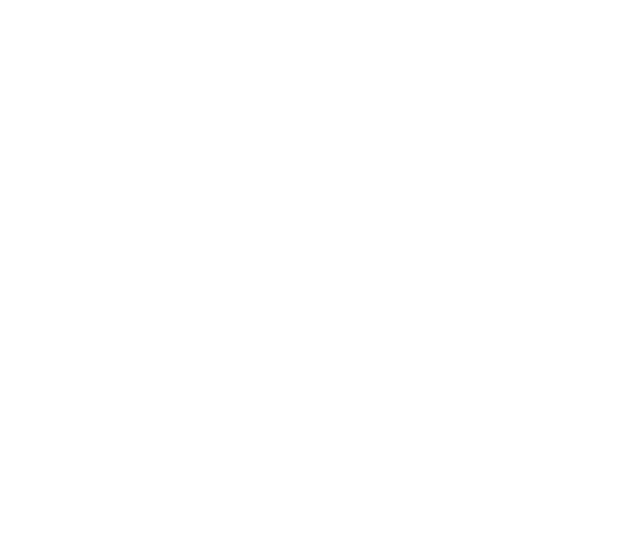
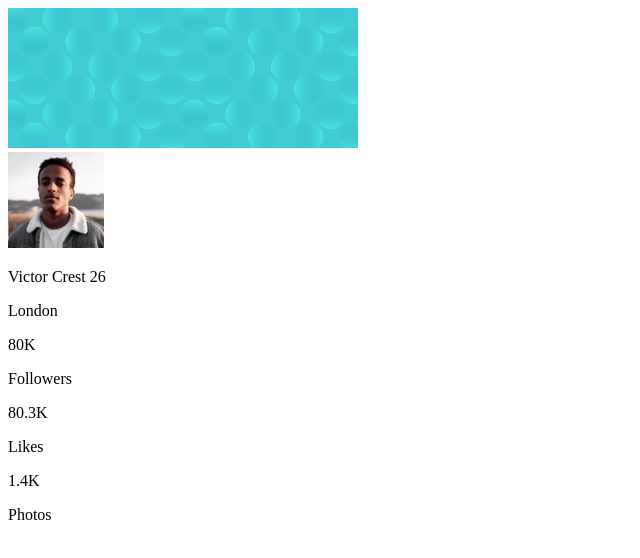
Before and after one commit to PauliVr/Proyecto-ProfileCardComponent-FrontEndMentor, a plain HTML site: page index.html in a window 1280 px wide. Shown: the whole page, without its empty margins (0-640 px from the left). Drawn offline with Linux system fonts and the light colour scheme.

Commit message:
Se agrego la estructura HTML al proyecto

```diff
--- a/index.html
+++ b/index.html
@@ -1,13 +1,44 @@
 <!DOCTYPE html>
 <html lang="en">
+
 <head>
   <meta charset="UTF-8">
   <meta http-equiv="X-UA-Compatible" content="IE=edge">
   <meta name="viewport" content="width=device-width, initial-scale=1.0">
+  <link rel="preconnect" href="https://fonts.googleapis.com">
+  <link rel="preconnect" href="https://fonts.gstatic.com" crossorigin>
+  <link href="https://fonts.googleapis.com/css2?family=Kumbh+Sans:wght@400;700&display=swap" rel="stylesheet">
   <link rel="stylesheet" href="/CSS/style.css">
   <title>Profile Card</title>
 </head>
+
 <body>
+  <div class="card">
+    <div class="card__top">
+      <img src="/IMG/bg-pattern-card.svg" alt="patron">
+    </div>
+    <div class="card__bottom">
+      <div class="card__user">
+        <img src="/IMG/image-victor.jpg" alt="usuario">
+        <p class="card__user-name"> Victor Crest <span class="card__user-age">26</span></p>
+        <p class="card__user-city">London</p>
+      </div>
+      <div class="card__stats">
+        <div class="card__user-stat">
+          <p class="card__user-num">80K</p>
+          <p class="card__user-stat-type">Followers</p>
+        </div>
+        <div class="card__user-stat">
+          <p class="card__user-num">80.3K</p>
+          <p class="card__user-stat-type">Likes</p>
+        </div>
+        <div class="card__user-stat">
+          <p class="card__user-num">1.4K</p>
+          <p class="card__user-stat-type">Photos</p>
+        </div>
+      </div>
+    </div>
+  </div>
+</body>
 
-</body>
 </html>
```
